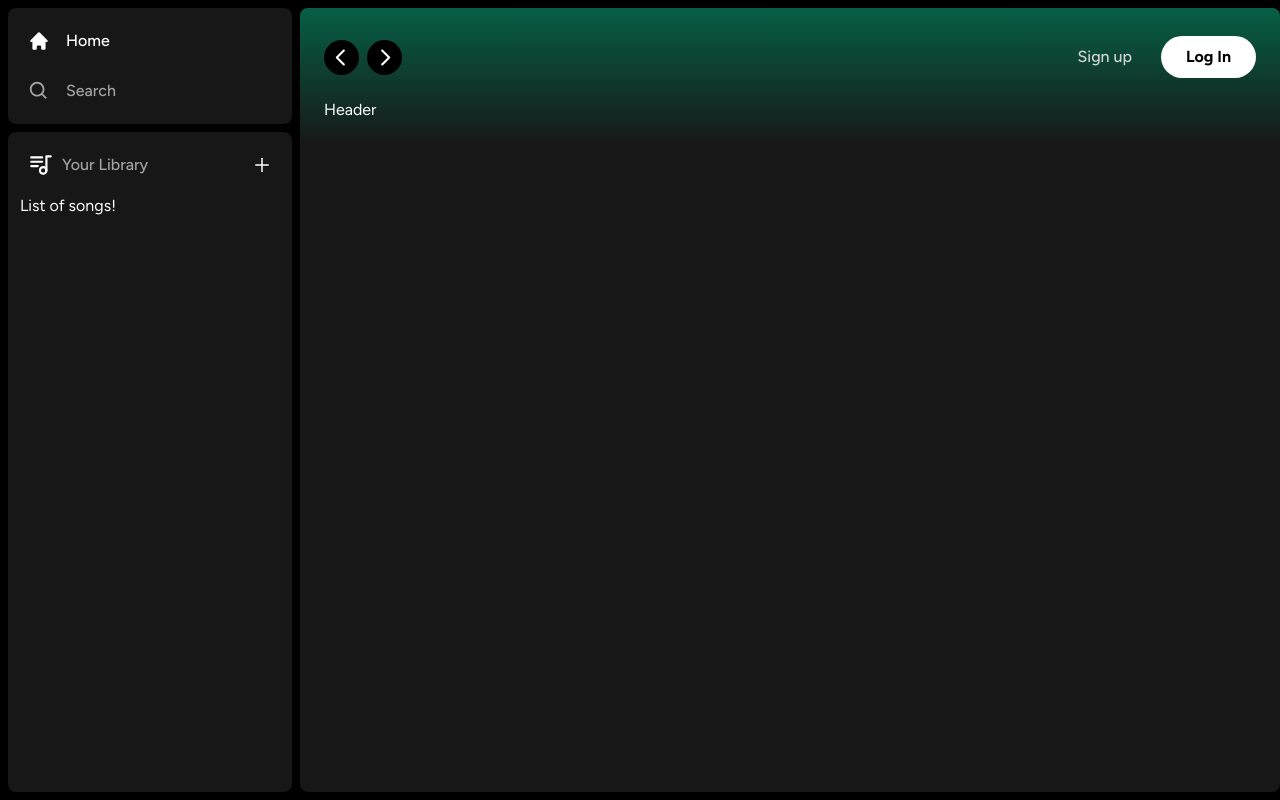
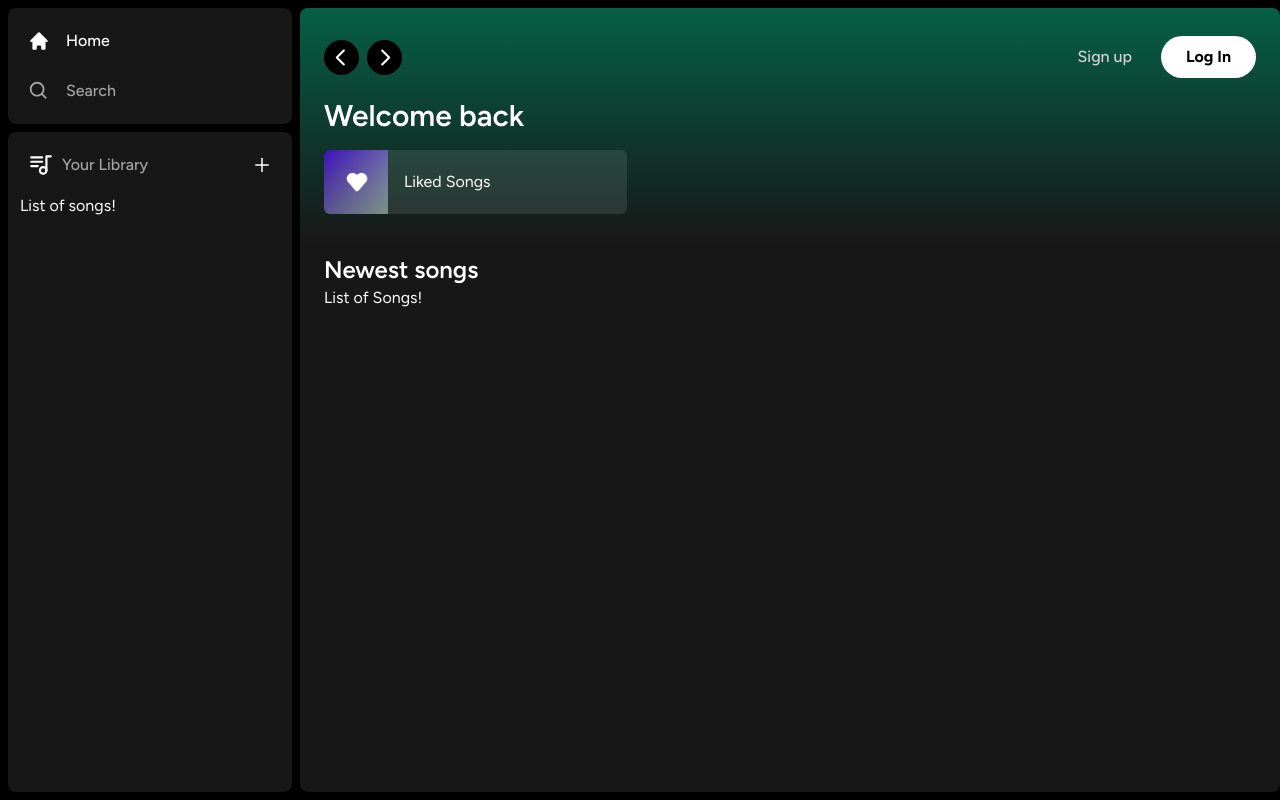
Before and after one commit to MichaelNgCen/Twicify-2.0, a Next.js app: page / in a window 1280 px wide. Built offline with nearby package versions, Linux system fonts and the light colour scheme.

Commit message:
layout done

```diff
--- a/app/(site)/page.tsx
+++ b/app/(site)/page.tsx
@@ -1,11 +1,29 @@
 import Header from "@/components/Header";
+import ListItem from "@/components/ListItem";
 
-export default function Home() {
+export const revalidate = 0;
+
+export default async function Home() {
   return (
     <div className="bg-neutral-900 rounded-lg h-full w-full overflow-hidden overflow-y-auto">
       <Header>
-        Header
+        <div className="mb-2">
+          <h1 className="text-white text-3xl font-semibold">Welcome back</h1>
+          <div className="grid grid-cols-1 sm:grid-cols-2 xl:grid-cols-3 2xl:grid-cols-4 gap-3 mt-4">
+            <ListItem
+              name="Liked Songs"
+              image="/image/liked.png"
+              href="liked"
+            />
+          </div>
+        </div>
       </Header>
+      <div className="mt-2 mb-7 px-6">
+        <div className="flex justify-between items-center">
+          <h1 className="text-white text-2xl font-semibold">Newest songs</h1>
+        </div>
+        <div>List of Songs!</div>
+      </div>
     </div>
   );
 }
--- /dev/null
+++ b/components/ListItem.tsx
@@ -0,0 +1,33 @@
+'use client';
+import React from "react"
+import { useRouter } from "next/navigation"
+import Image from "next/image"
+
+interface ListItemProps {
+    image: string;
+    name: string;
+    href: string;
+}
+
+const ListItem: React.FC<ListItemProps> = ({
+    image,
+    name,
+    href,
+}) => {
+    const router = useRouter();
+    const onClick = () => {
+        router.push(href);
+    };
+  return (
+    <button className="relative group flex items-center rounded-md overflow-hidden gap-x-4 bg-neutral-100/10 hover:bg-neutral-100/20 transition pr-4">
+        <div className="relative min-h-[64px] min-w-[64px]">
+            <Image src={image} layout="fill" objectFit="cover" alt="image"/>
+        </div>
+        <p>
+            {name}
+        </p>
+    </button>
+  )
+};
+
+export default ListItem;
```
Also changed, not shown: public/image/liked.png (added).
